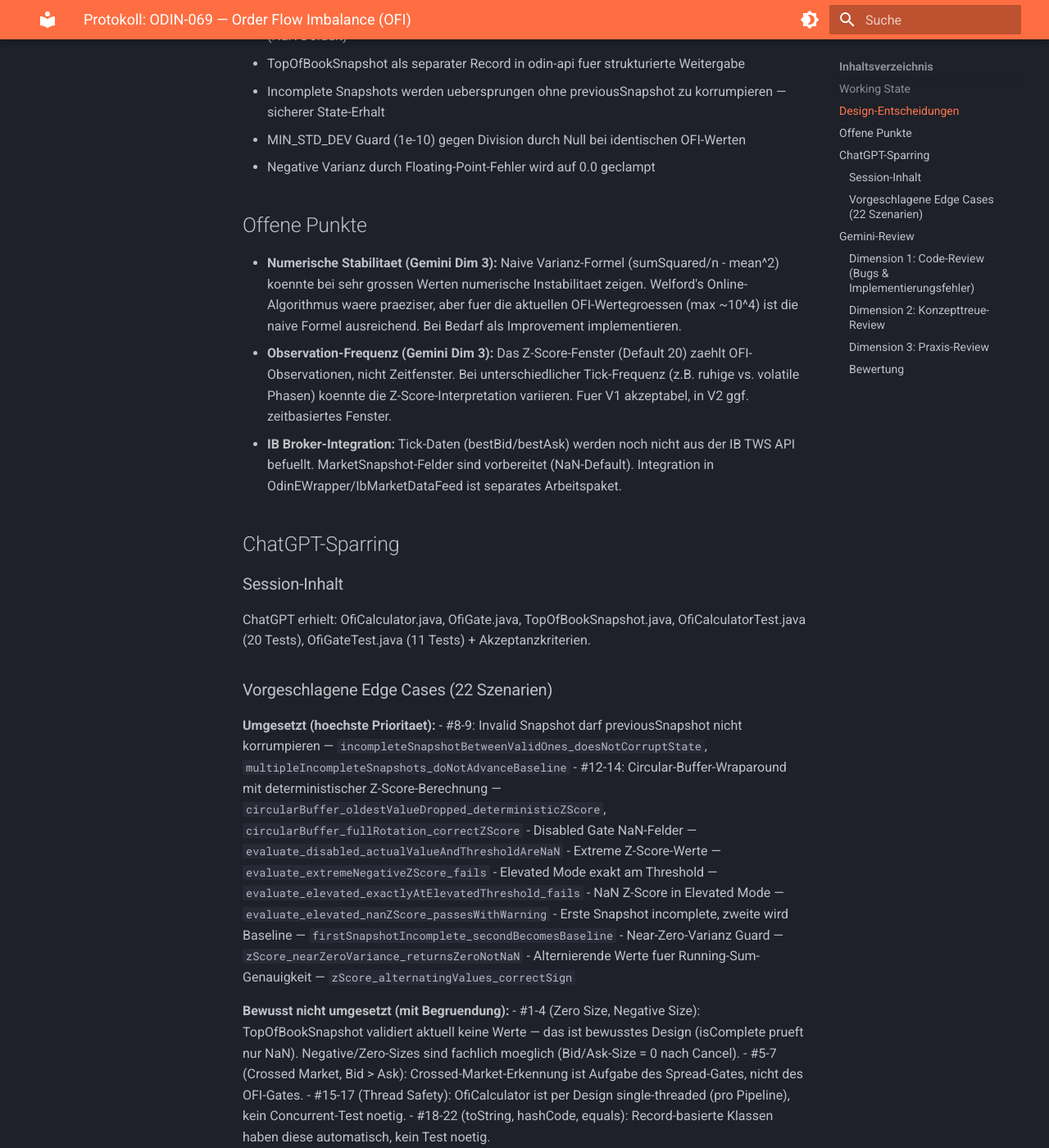
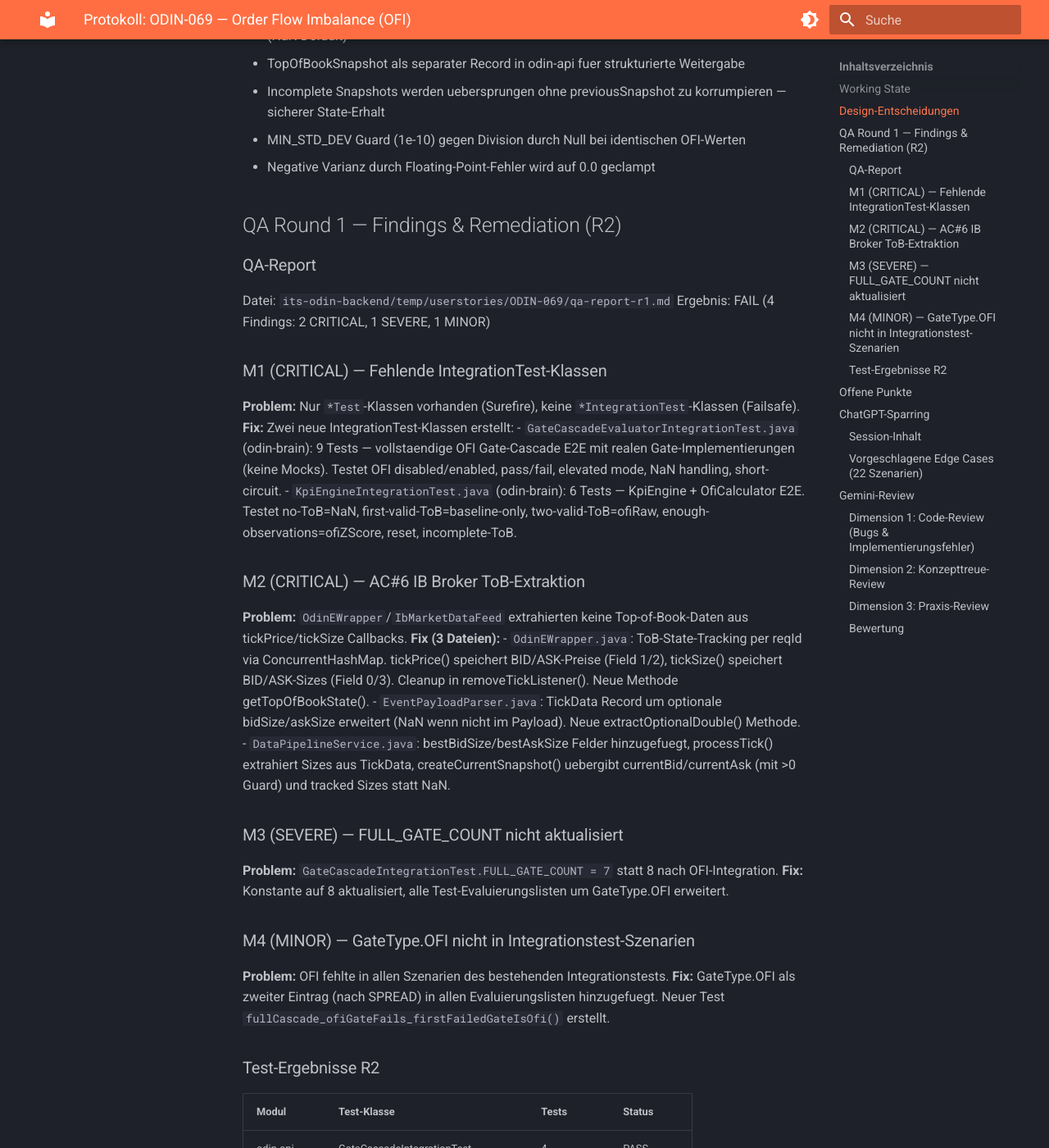
Before and after one commit to saltenhof/its-odin-wiki, an MkDocs documentation site: the page built from docs/meta/userstories/ODIN-069_order-flow-imbalance/protocol.md, in a window 1280 px wide and 1400 px high, scrolled down 1114 px. Shown: the whole window at 82% size. Built offline with MkDocs 1.6.1 and Material for MkDocs 9.7.7, drawn with Linux system fonts in a browser that asks for light colours; some of the changed text lies outside the part shown.

Commit message:
docs(ofi): ODIN-069 R2 — update protocol with QA remediation results
Document all 4 QA findings (M1-M4), fixes applied, and test results
(112 tests passing across 7 test classes in 3 modules).

Co-Authored-By: Claude Opus 4.6 <noreply@anthropic.com>

```diff
--- a/docs/meta/userstories/ODIN-069_order-flow-imbalance/protocol.md
+++ b/docs/meta/userstories/ODIN-069_order-flow-imbalance/protocol.md
@@ -25,10 +25,50 @@
 - MIN_STD_DEV Guard (1e-10) gegen Division durch Null bei identischen OFI-Werten
 - Negative Varianz durch Floating-Point-Fehler wird auf 0.0 geclampt
 
+## QA Round 1 — Findings & Remediation (R2)
+
+### QA-Report
+Datei: `its-odin-backend/temp/userstories/ODIN-069/qa-report-r1.md`
+Ergebnis: FAIL (4 Findings: 2 CRITICAL, 1 SEVERE, 1 MINOR)
+
+### M1 (CRITICAL) — Fehlende IntegrationTest-Klassen
+**Problem:** Nur `*Test`-Klassen vorhanden (Surefire), keine `*IntegrationTest`-Klassen (Failsafe).
+**Fix:** Zwei neue IntegrationTest-Klassen erstellt:
+- `GateCascadeEvaluatorIntegrationTest.java` (odin-brain): 9 Tests — vollstaendige OFI Gate-Cascade E2E mit realen Gate-Implementierungen (keine Mocks). Testet OFI disabled/enabled, pass/fail, elevated mode, NaN handling, short-circuit.
+- `KpiEngineIntegrationTest.java` (odin-brain): 6 Tests — KpiEngine + OfiCalculator E2E. Testet no-ToB=NaN, first-valid-ToB=baseline-only, two-valid-ToB=ofiRaw, enough-observations=ofiZScore, reset, incomplete-ToB.
+
+### M2 (CRITICAL) — AC#6 IB Broker ToB-Extraktion
+**Problem:** `OdinEWrapper`/`IbMarketDataFeed` extrahierten keine Top-of-Book-Daten aus tickPrice/tickSize Callbacks.
+**Fix (3 Dateien):**
+- `OdinEWrapper.java`: ToB-State-Tracking per reqId via ConcurrentHashMap. tickPrice() speichert BID/ASK-Preise (Field 1/2), tickSize() speichert BID/ASK-Sizes (Field 0/3). Cleanup in removeTickListener(). Neue Methode getTopOfBookState().
+- `EventPayloadParser.java`: TickData Record um optionale bidSize/askSize erweitert (NaN wenn nicht im Payload). Neue extractOptionalDouble() Methode.
+- `DataPipelineService.java`: bestBidSize/bestAskSize Felder hinzugefuegt, processTick() extrahiert Sizes aus TickData, createCurrentSnapshot() uebergibt currentBid/currentAsk (mit >0 Guard) und tracked Sizes statt NaN.
+
+### M3 (SEVERE) — FULL_GATE_COUNT nicht aktualisiert
+**Problem:** `GateCascadeIntegrationTest.FULL_GATE_COUNT = 7` statt 8 nach OFI-Integration.
+**Fix:** Konstante auf 8 aktualisiert, alle Test-Evaluierungslisten um GateType.OFI erweitert.
+
+### M4 (MINOR) — GateType.OFI nicht in Integrationstest-Szenarien
+**Problem:** OFI fehlte in allen Szenarien des bestehenden Integrationstests.
+**Fix:** GateType.OFI als zweiter Eintrag (nach SPREAD) in allen Evaluierungslisten hinzugefuegt. Neuer Test `fullCascade_ofiGateFails_firstFailedGateIsOfi()` erstellt.
+
+### Test-Ergebnisse R2
+| Modul | Test-Klasse | Tests | Status |
+|-------|------------|-------|--------|
+| odin-api | GateCascadeIntegrationTest | 4 | PASS |
+| odin-brain | OfiCalculatorTest | 27 | PASS |
+| odin-brain | OfiGateTest | 16 | PASS |
+| odin-brain | GateCascadeEvaluatorTest | 44 | PASS |
+| odin-brain | GateCascadeEvaluatorIntegrationTest | 9 | PASS |
+| odin-brain | KpiEngineIntegrationTest | 6 | PASS |
+| odin-data | EventPayloadParserTest | 6 | PASS |
+| **Gesamt** | | **112** | **PASS** |
+
+Build: `mvn clean install -DskipTests` — BUILD SUCCESS (alle 11 Module).
+
 ## Offene Punkte
 - **Numerische Stabilitaet (Gemini Dim 3):** Naive Varianz-Formel (sumSquared/n - mean^2) koennte bei sehr grossen Werten numerische Instabilitaet zeigen. Welford's Online-Algorithmus waere praeziser, aber fuer die aktuellen OFI-Wertegroessen (max ~10^4) ist die naive Formel ausreichend. Bei Bedarf als Improvement implementieren.
 - **Observation-Frequenz (Gemini Dim 3):** Das Z-Score-Fenster (Default 20) zaehlt OFI-Observationen, nicht Zeitfenster. Bei unterschiedlicher Tick-Frequenz (z.B. ruhige vs. volatile Phasen) koennte die Z-Score-Interpretation variieren. Fuer V1 akzeptabel, in V2 ggf. zeitbasiertes Fenster.
-- **IB Broker-Integration:** Tick-Daten (bestBid/bestAsk) werden noch nicht aus der IB TWS API befuellt. MarketSnapshot-Felder sind vorbereitet (NaN-Default). Integration in OdinEWrapper/IbMarketDataFeed ist separates Arbeitspaket.
 
 ## ChatGPT-Sparring
 
```
